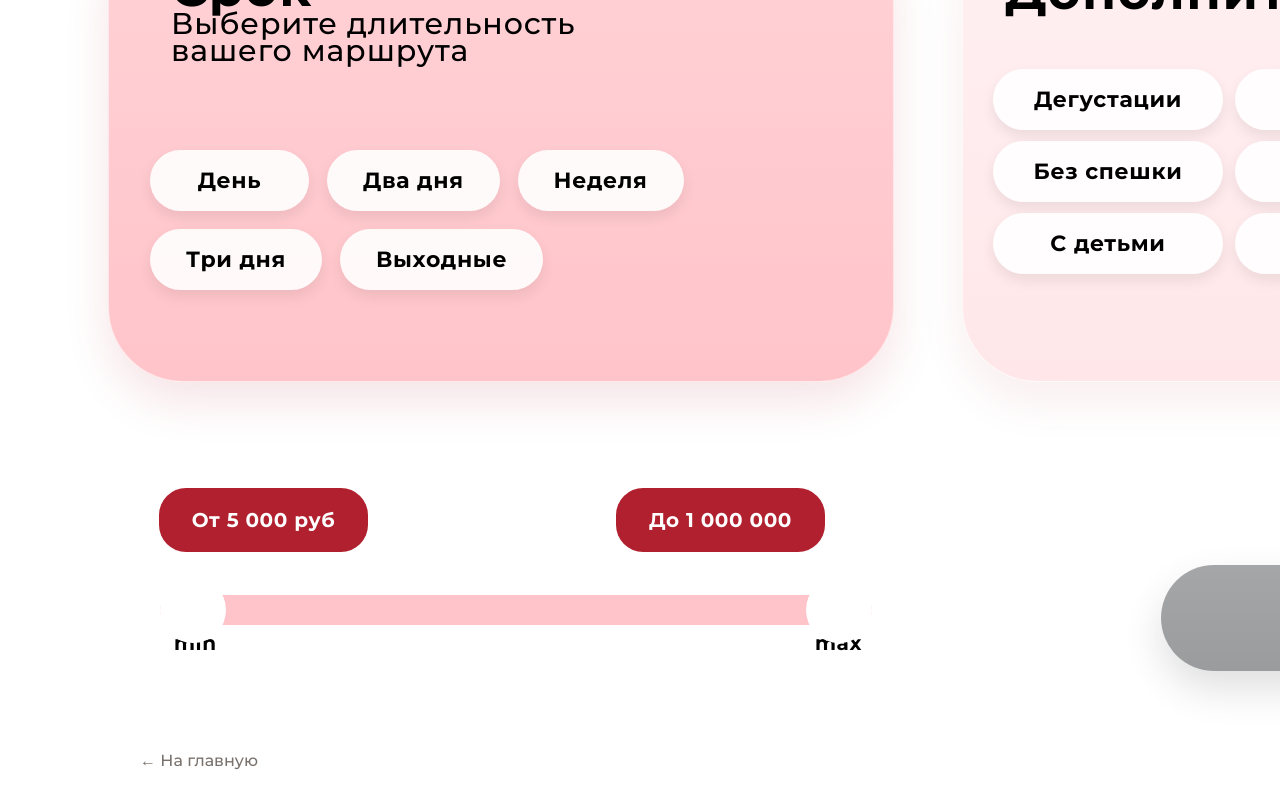
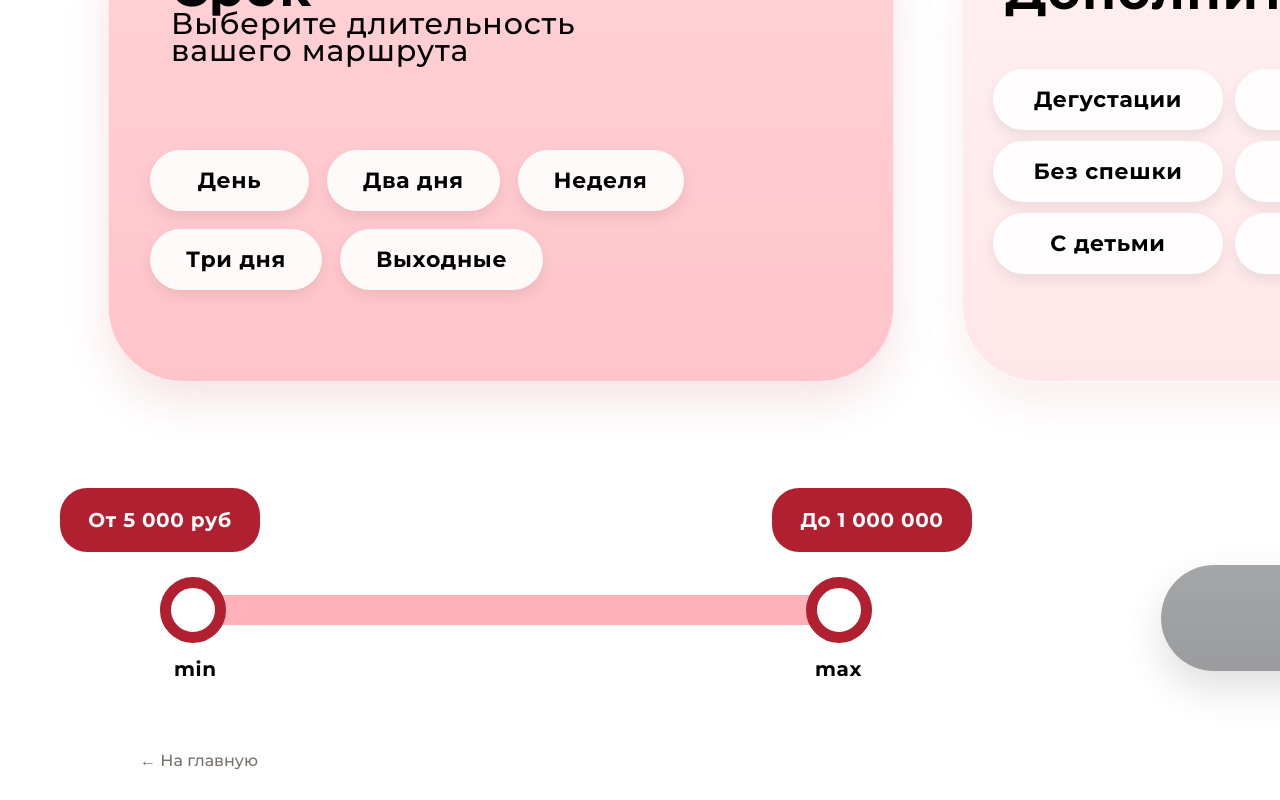
Before and after one commit to George-Grechishnikov/TURISM-api, a React (Vite) app in the folder frontend/: page /quiz in a window 1280 px wide. Shown: the part 874-1674 px from the top of the page. Built offline with nearby package versions, Linux system fonts and the light colour scheme; no server answers.

Commit message:
Update landing copy and improve quiz budget slider UX.
This makes homepage branding/text match the new design and reworks the double-range budget control so handles, fill, and tooltips move consistently.

```diff
--- a/frontend/src/index.css
+++ b/frontend/src/index.css
@@ -72,3 +72,60 @@
     transform: translateX(220%) skewX(-12deg);
   }
 }
+
+/* /quiz — двойной range: прозрачный нативный трек, общий розовый трек в вёрстке */
+input.quiz-budget-range {
+  -webkit-appearance: none;
+  appearance: none;
+  background: transparent;
+  margin: 0;
+  height: 66px;
+  pointer-events: none;
+}
+
+input.quiz-budget-range:focus {
+  outline: none;
+}
+
+input.quiz-budget-range::-webkit-slider-runnable-track {
+  height: 30px;
+  background: transparent;
+  border: none;
+  border-radius: 15px;
+}
+
+input.quiz-budget-range::-webkit-slider-thumb {
+  -webkit-appearance: none;
+  appearance: none;
+  box-sizing: border-box;
+  width: 66px;
+  height: 66px;
+  margin-top: -18px;
+  border-radius: 9999px;
+  border: 11px solid #b12030;
+  background: #fff;
+  cursor: grab;
+  pointer-events: auto;
+}
+
+input.quiz-budget-range:active::-webkit-slider-thumb {
+  cursor: grabbing;
+}
+
+input.quiz-budget-range::-moz-range-track {
+  height: 30px;
+  background: transparent;
+  border: none;
+  border-radius: 15px;
+}
+
+input.quiz-budget-range::-moz-range-thumb {
+  box-sizing: border-box;
+  width: 66px;
+  height: 66px;
+  border-radius: 9999px;
+  border: 11px solid #b12030;
+  background: #fff;
+  cursor: grab;
+  pointer-events: auto;
+}
--- a/frontend/src/pages/HomePage.jsx
+++ b/frontend/src/pages/HomePage.jsx
@@ -14,8 +14,8 @@ export function HomePage() {
         />
 
         <header className="absolute left-1/2 top-[23px] flex -translate-x-1/2 items-start gap-[83px] font-['Montserrat'] uppercase text-[#FCF3B4]">
-          <div className="text-[40px] font-bold leading-[100.79%] tracking-[0.03em]">ETERNIUM</div>
-          <nav className="mt-[2px] flex gap-[70px] text-[30px] font-medium leading-[100.79%] tracking-[0.03em]">
+          <div className="text-[40px] font-bold leading-[100.79%] tracking-[0.03em]">ЕТЕРНИУМ</div>
+          <nav className="mt-[2px] flex gap-[70px] whitespace-nowrap text-[30px] font-medium leading-[100.79%] tracking-[0.03em]">
             <span>о нас</span>
             <span>маршруты</span>
             <span>винодельни</span>
@@ -30,10 +30,8 @@ export function HomePage() {
           ТУР В 3 КЛИКА
         </h1>
 
-        <p className="absolute left-1/2 top-[432px] w-[830px] -translate-x-1/2 text-center font-['Montserrat'] text-[30px] font-medium leading-[100.79%] tracking-[0.03em] text-[#FCF3B4]">
-          составь полностью продуманный план тура
-          <br />
-          на любой срок и под любое настроение
+        <p className="absolute left-1/2 top-[400px] w-[830px] -translate-x-1/2 text-center font-['Montserrat'] text-[30px] font-medium leading-[100.79%] tracking-[0.03em] text-[#FCF3B4]">
+          Перестаньте искать - начните чувствовать
         </p>
 
         <div className="group absolute left-[398px] top-[540px] h-[515px] w-[490px]">
--- a/frontend/src/pages/QuizPage.jsx
+++ b/frontend/src/pages/QuizPage.jsx
@@ -1,4 +1,4 @@
-import { useEffect, useMemo } from 'react'
+import { useEffect, useMemo, useState } from 'react'
 import { Link, useNavigate } from 'react-router-dom'
 import { useTripStore } from '../store/tripStore'
 
@@ -15,6 +15,16 @@ const EXTRA = [
   'С детьми',
   'Трансфер',
 ]
+
+/** Диапазон бюджета на слайдере (совпадает с min/max у input) */
+const BUDGET_SLIDER_MIN = 5000
+const BUDGET_SLIDER_MAX = 1_000_000
+const BUDGET_SLIDER_STEP = 5000
+const BUDGET_TRACK_LEFT = 152
+const BUDGET_TRACK_WIDTH = 712
+const BUDGET_TRACK_TOP = 1461
+const BUDGET_SLIDER_CENTER_Y = 1476
+const BUDGET_TOOLTIP_TOP = 1354
 
 export function QuizPage() {
   const navigate = useNavigate()
@@ -33,10 +43,19 @@ export function QuizPage() {
     error,
   } = useTripStore()
 
+  /** Какой ползунок «сверху», чтобы тянуть min/max, когда ручки близко */
+  const [budgetThumbOnTop, setBudgetThumbOnTop] = useState('max')
+
   const canSubmit = companionsTags.length && moodTags.length && durationTags.length
   const budgetReady = budgetMin <= budgetMax
-  const leftSliderMax = Math.max(5000, budgetMax - 5000)
-  const rightSliderMin = Math.min(1000000, budgetMin + 5000)
+
+  const budgetSpan = BUDGET_SLIDER_MAX - BUDGET_SLIDER_MIN
+  const minRatio = (budgetMin - BUDGET_SLIDER_MIN) / budgetSpan
+  const maxRatio = (budgetMax - BUDGET_SLIDER_MIN) / budgetSpan
+  const rangeFillLeft = BUDGET_TRACK_LEFT + minRatio * BUDGET_TRACK_WIDTH
+  const rangeFillWidth = Math.max(0, (maxRatio - minRatio) * BUDGET_TRACK_WIDTH)
+  const minTooltipLeft = BUDGET_TRACK_LEFT + minRatio * BUDGET_TRACK_WIDTH
+  const maxTooltipLeft = BUDGET_TRACK_LEFT + maxRatio * BUDGET_TRACK_WIDTH
 
   const extraRows = useMemo(() => {
     const chunked = []
@@ -155,34 +174,83 @@ export function QuizPage() {
             </div>
           </section>
 
-          <div className="absolute left-[151px] top-[1354px] flex h-[64px] w-[209px] items-center justify-center rounded-[27px] bg-[#B1202F] text-[20px] font-bold leading-[100.79%] tracking-[0.03em] text-white">
+          <div
+            className="pointer-events-none absolute z-20 flex h-[64px] min-w-[200px] max-w-[280px] items-center justify-center rounded-[27px] bg-[#B12030] px-4 text-center text-[20px] font-bold leading-[100.79%] tracking-[0.03em] text-white"
+            style={{
+              left: `${minTooltipLeft}px`,
+              top: `${BUDGET_TOOLTIP_TOP}px`,
+              transform: 'translateX(-50%)',
+            }}
+          >
             От {budgetMin.toLocaleString('ru-RU')} руб
           </div>
-          <div className="absolute left-[608px] top-[1354px] flex h-[64px] w-[209px] items-center justify-center rounded-[27px] bg-[#B1202F] text-[20px] font-bold leading-[100.79%] tracking-[0.03em] text-white">
+          <div
+            className="pointer-events-none absolute z-20 flex h-[64px] min-w-[200px] max-w-[280px] items-center justify-center rounded-[27px] bg-[#B12030] px-4 text-center text-[20px] font-bold leading-[100.79%] tracking-[0.03em] text-white"
+            style={{
+              left: `${maxTooltipLeft}px`,
+              top: `${BUDGET_TOOLTIP_TOP}px`,
+              transform: 'translateX(-50%)',
+            }}
+          >
             До {budgetMax.toLocaleString('ru-RU')}
           </div>
 
-          <div className="absolute left-[152px] top-[1461px] h-[30px] w-[712px] rounded-[15px] bg-[#FFC4C9]" />
-          <input
-            type="range"
-            min={5000}
-            max={leftSliderMax}
-            step={5000}
-            value={budgetMin}
-            onChange={(e) => setBudget(Number(e.target.value), budgetMax)}
-            className="absolute left-[152px] top-[1476px] z-20 h-0 w-[712px] -translate-y-1/2 appearance-none bg-transparent [&::-webkit-slider-thumb]:h-[66px] [&::-webkit-slider-thumb]:w-[66px] [&::-webkit-slider-thumb]:appearance-none [&::-webkit-slider-thumb]:rounded-full [&::-webkit-slider-thumb]:border-[11px] [&::-webkit-slider-thumb]:border-[#B12030] [&::-webkit-slider-thumb]:bg-white"
+          <div
+            className="pointer-events-none absolute z-[1] h-[30px] rounded-[15px] bg-[#FFC4C9]"
+            style={{
+              left: `${BUDGET_TRACK_LEFT}px`,
+              top: `${BUDGET_TRACK_TOP}px`,
+              width: `${BUDGET_TRACK_WIDTH}px`,
+            }}
+          />
+          <div
+            className="pointer-events-none absolute z-[2] h-[30px] rounded-[15px] bg-[#FFB0B8]"
+            style={{
+              left: `${rangeFillLeft}px`,
+              top: `${BUDGET_TRACK_TOP}px`,
+              width: `${Math.max(0, rangeFillWidth)}px`,
+            }}
           />
           <input
             type="range"
-            min={rightSliderMin}
-            max={1000000}
-            step={5000}
+            min={BUDGET_SLIDER_MIN}
+            max={BUDGET_SLIDER_MAX}
+            step={BUDGET_SLIDER_STEP}
+            value={budgetMin}
+            onPointerDown={() => setBudgetThumbOnTop('min')}
+            onChange={(e) => {
+              const v = Number(e.target.value)
+              setBudget(Math.min(v, budgetMax - BUDGET_SLIDER_STEP), budgetMax)
+            }}
+            className="quiz-budget-range absolute w-[712px] -translate-y-1/2"
+            style={{
+              left: `${BUDGET_TRACK_LEFT}px`,
+              top: `${BUDGET_SLIDER_CENTER_Y}px`,
+              zIndex: budgetThumbOnTop === 'min' ? 45 : 35,
+            }}
+            aria-label="Минимальный бюджет"
+          />
+          <input
+            type="range"
+            min={BUDGET_SLIDER_MIN}
+            max={BUDGET_SLIDER_MAX}
+            step={BUDGET_SLIDER_STEP}
             value={budgetMax}
-            onChange={(e) => setBudget(budgetMin, Number(e.target.value))}
-            className="absolute left-[152px] top-[1476px] z-30 h-0 w-[712px] -translate-y-1/2 appearance-none bg-transparent [&::-webkit-slider-thumb]:h-[66px] [&::-webkit-slider-thumb]:w-[66px] [&::-webkit-slider-thumb]:appearance-none [&::-webkit-slider-thumb]:rounded-full [&::-webkit-slider-thumb]:border-[11px] [&::-webkit-slider-thumb]:border-[#B12030] [&::-webkit-slider-thumb]:bg-white"
+            onPointerDown={() => setBudgetThumbOnTop('max')}
+            onChange={(e) => {
+              const v = Number(e.target.value)
+              setBudget(budgetMin, Math.max(v, budgetMin + BUDGET_SLIDER_STEP))
+            }}
+            className="quiz-budget-range absolute w-[712px] -translate-y-1/2"
+            style={{
+              left: `${BUDGET_TRACK_LEFT}px`,
+              top: `${BUDGET_SLIDER_CENTER_Y}px`,
+              zIndex: budgetThumbOnTop === 'max' ? 45 : 35,
+            }}
+            aria-label="Максимальный бюджет"
           />
-          <p className="absolute left-[166px] top-[1499px] text-[20px] font-bold leading-[100.79%] tracking-[0.03em] text-black">min</p>
-          <p className="absolute left-[807px] top-[1499px] text-[20px] font-bold leading-[100.79%] tracking-[0.03em] text-black">max</p>
+          <p className="absolute left-[166px] top-[1525px] text-[20px] font-bold leading-[100.79%] tracking-[0.03em] text-black">min</p>
+          <p className="absolute left-[807px] top-[1525px] text-[20px] font-bold leading-[100.79%] tracking-[0.03em] text-black">max</p>
 
           <button
             type="submit"
```
